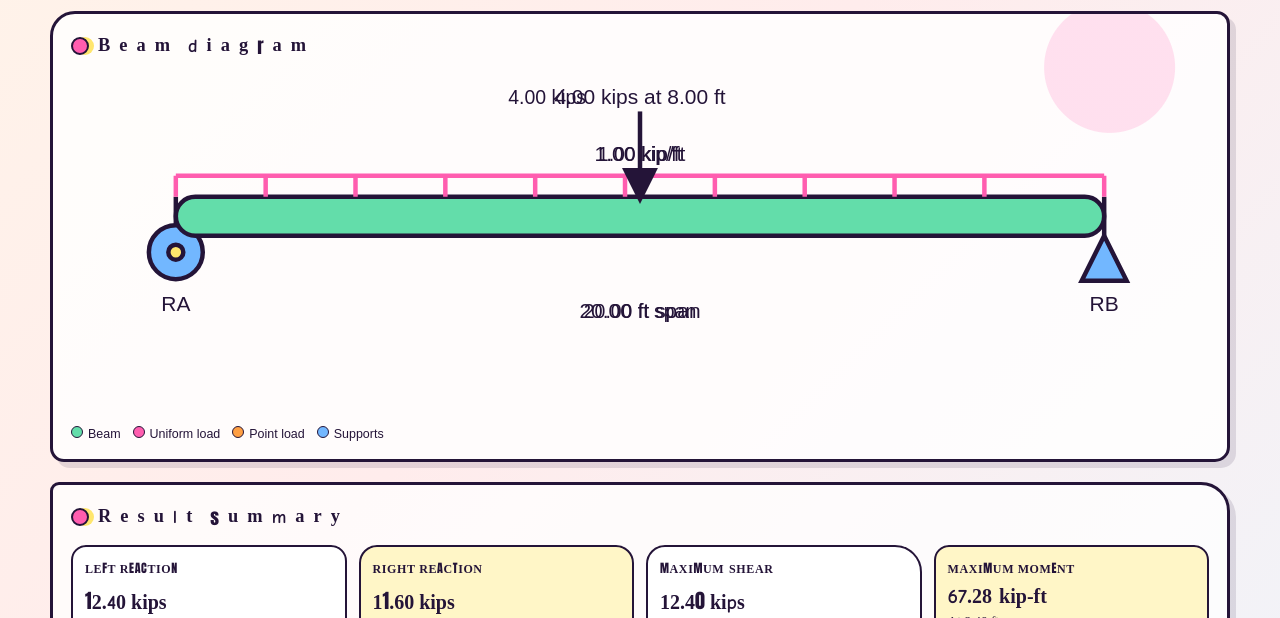
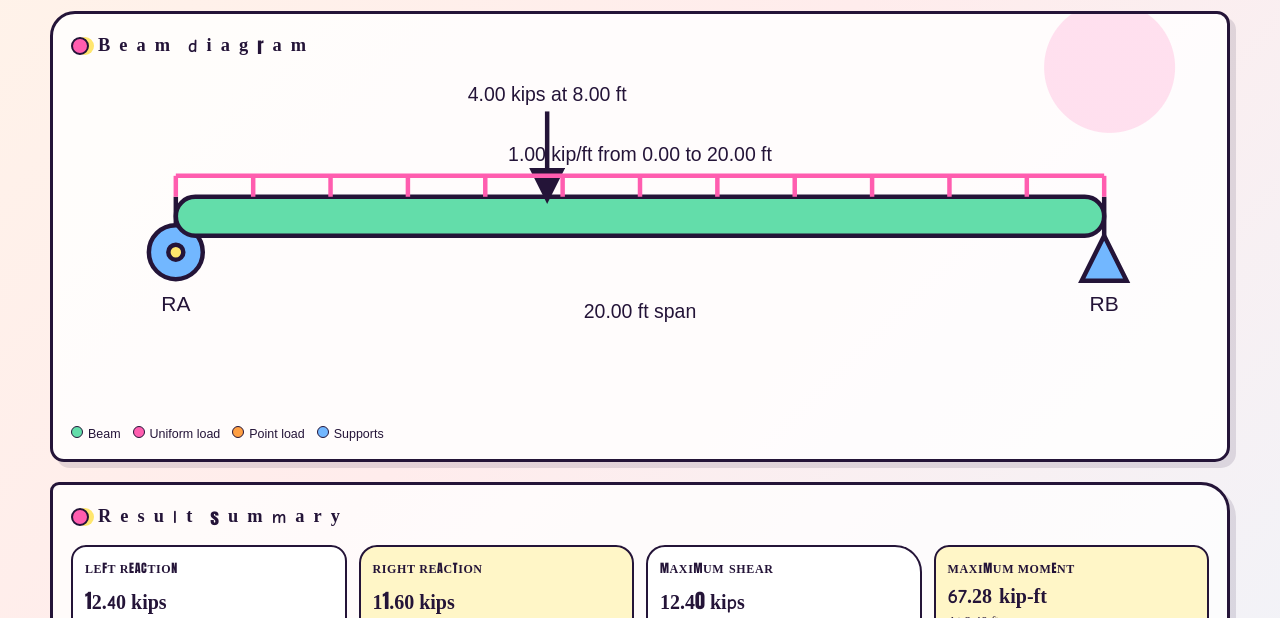
Before and after one commit to charlesavila/Beam-Loads, a plain HTML site: page index.html in a window 1280 px wide. Shown: the part 748-1366 px from the top of the page. Drawn offline with Linux system fonts and the light colour scheme.

Commit message:
Bug Fixes

```diff
--- a/index.html
+++ b/index.html
@@ -19,6 +19,27 @@
 
     * { box-sizing: border-box; }
     [hidden] { display: none !important; }
+
+    .spark {
+      position: fixed;
+      z-index: 1000;
+      width: 9px;
+      height: 9px;
+      border: 2px solid var(--ink);
+      pointer-events: none;
+      animation: spark-fly 900ms ease-out forwards;
+    }
+
+    @keyframes spark-fly {
+      0% {
+        opacity: 1;
+        transform: translate(-50%, -50%) scale(1) rotate(0deg);
+      }
+      100% {
+        opacity: 0;
+        transform: translate(calc(-50% + var(--spark-x)), calc(-50% + var(--spark-y))) scale(0.15) rotate(540deg);
+      }
+    }
 
     body {
       margin: 0;
@@ -609,25 +630,15 @@
               <g fill="#63ddaa" stroke="#241438" stroke-width="3">
                 <rect x="70" y="82" width="620" height="26" rx="13"/>
               </g>
-              <g fill="none" stroke="#ff5daf" stroke-width="3">
-                <line x1="70" y1="68" x2="690" y2="68"/>
-                <path d="M70 68 l0 14 M130 68 l0 14 M190 68 l0 14 M250 68 l0 14 M310 68 l0 14 M370 68 l0 14 M430 68 l0 14 M490 68 l0 14 M550 68 l0 14 M610 68 l0 14 M690 68 l0 14"/>
-              </g>
               <g fill="#241438" font-family="Arial, sans-serif" font-size="14" text-anchor="middle">
-                <text x="380" y="58">1.00 kip/ft</text>
-                <text x="380" y="163">20.00 ft span</text>
                 <text x="70" y="158">RA</text>
                 <text x="690" y="158">RB</text>
-              </g>
-              <g fill="#ff9f43" stroke="#241438" stroke-width="3">
-                <path d="M380 25 L380 82" marker-end="url(#arrow)"/>
               </g>
               <defs>
                 <marker id="arrow" viewBox="0 0 10 10" refX="8" refY="5" markerWidth="8" markerHeight="8" orient="auto">
                   <path d="M0 0 L10 5 L0 10 Z" fill="#241438"/>
                 </marker>
               </defs>
-              <text x="380" y="20" text-anchor="middle" fill="#241438" font-family="Arial, sans-serif" font-size="14">4.00 kips at 8.00 ft</text>
             </svg>
           </div>
           <div class="legend">
@@ -1156,25 +1167,90 @@
       group.setAttribute("font-family", "Arial, sans-serif");
       group.setAttribute("font-size", "13");
       group.setAttribute("text-anchor", "middle");
-      const texts = [];
-      texts.push([380, 163, `${span.toFixed(2)} ft span`]);
+
+      const spanLabel = document.createElementNS("http://www.w3.org/2000/svg", "text");
+      spanLabel.setAttribute("x", "380");
+      spanLabel.setAttribute("y", "163");
+      spanLabel.textContent = `${span.toFixed(2)} ft span`;
+      group.appendChild(spanLabel);
+
       pointLoads.forEach((load) => {
+        if (load.magnitude === 0) return;
         const x = 70 + (load.position / span) * 620;
-        texts.push([x, 20, `${load.magnitude.toFixed(2)} kips`]);
+        const arrow = document.createElementNS("http://www.w3.org/2000/svg", "path");
+        arrow.setAttribute("d", `M${x} 25 L${x} 82`);
+        arrow.setAttribute("fill", "#ff9f43");
+        arrow.setAttribute("stroke", "#241438");
+        arrow.setAttribute("stroke-width", "3");
+        arrow.setAttribute("marker-end", "url(#arrow)");
+        group.appendChild(arrow);
+
+        const label = document.createElementNS("http://www.w3.org/2000/svg", "text");
+        label.setAttribute("x", x);
+        label.setAttribute("y", "18");
+        label.textContent = `${load.magnitude.toFixed(2)} kips at ${load.position.toFixed(2)} ft`;
+        group.appendChild(label);
       });
+
       uniformLoads.forEach((load) => {
-        const x = 70 + (((load.start + load.end) / 2) / span) * 620;
-        texts.push([x, 58, `${load.magnitude.toFixed(2)} kip/ft`]);
-      });
-      texts.forEach(([x, y, text]) => {
-        const node = document.createElementNS("http://www.w3.org/2000/svg", "text");
-        node.setAttribute("x", x);
-        node.setAttribute("y", y);
-        node.textContent = text;
-        group.appendChild(node);
+        if (load.magnitude === 0 || load.end <= load.start) return;
+        const startX = 70 + (load.start / span) * 620;
+        const endX = 70 + (load.end / span) * 620;
+
+        const line = document.createElementNS("http://www.w3.org/2000/svg", "line");
+        line.setAttribute("x1", startX);
+        line.setAttribute("y1", "68");
+        line.setAttribute("x2", endX);
+        line.setAttribute("y2", "68");
+        line.setAttribute("fill", "none");
+        line.setAttribute("stroke", "#ff5daf");
+        line.setAttribute("stroke-width", "3");
+        group.appendChild(line);
+
+        const tickCount = Math.max(2, Math.round((endX - startX) / 50));
+        for (let i = 0; i <= tickCount; i++) {
+          const x = startX + (endX - startX) * i / tickCount;
+          const tick = document.createElementNS("http://www.w3.org/2000/svg", "line");
+          tick.setAttribute("x1", x);
+          tick.setAttribute("y1", "68");
+          tick.setAttribute("x2", x);
+          tick.setAttribute("y2", "82");
+          tick.setAttribute("stroke", "#ff5daf");
+          tick.setAttribute("stroke-width", "3");
+          group.appendChild(tick);
+        }
+
+        const label = document.createElementNS("http://www.w3.org/2000/svg", "text");
+        label.setAttribute("x", (startX + endX) / 2);
+        label.setAttribute("y", "58");
+        label.textContent = `${load.magnitude.toFixed(2)} kip/ft from ${load.start.toFixed(2)} to ${load.end.toFixed(2)} ft`;
+        group.appendChild(label);
       });
       svg.appendChild(group);
       svg.setAttribute("aria-label", `${isCantilever ? "Cantilever" : "Simply supported"} beam with ${pointLoads.length} point loads and ${uniformLoads.length} uniform loads`);
+    }
+
+    function launchSparks() {
+      const colors = ["#ff5daf", "#ffe66d", "#63ddaa", "#72b7ff", "#9a74ff", "#ff9f43"];
+      const shapes = ["50%", "12%", "50% 12%", "0"];
+      const button = document.getElementById("calculate-button");
+      const rect = button.getBoundingClientRect();
+      const originX = rect.left + rect.width / 2;
+      const originY = rect.top + rect.height / 2;
+
+      for (let i = 0; i < 90; i++) {
+        const spark = document.createElement("span");
+        spark.className = "spark";
+        spark.style.left = `${originX + (Math.random() - 0.5) * rect.width}px`;
+        spark.style.top = `${originY + (Math.random() - 0.5) * rect.height}px`;
+        spark.style.background = colors[Math.floor(Math.random() * colors.length)];
+        spark.style.borderRadius = shapes[Math.floor(Math.random() * shapes.length)];
+        spark.style.setProperty("--spark-x", `${(Math.random() - 0.5) * 520}px`);
+        spark.style.setProperty("--spark-y", `${(Math.random() - 0.65) * 520}px`);
+        spark.style.animationDelay = `${Math.random() * 180}ms`;
+        document.body.appendChild(spark);
+        spark.addEventListener("animationend", () => spark.remove());
+      }
     }
 
     function renumberLoads() {
@@ -1236,7 +1312,10 @@
 
     document.getElementById("add-point-load").addEventListener("click", addPointLoad);
     document.getElementById("add-uniform-load").addEventListener("click", addUniformLoad);
-    document.getElementById("calculate-button").addEventListener("click", updateOutputVisibility);
+    document.getElementById("calculate-button").addEventListener("click", () => {
+      updateOutputVisibility();
+      launchSparks();
+    });
     document.getElementById("reset-button").addEventListener("click", () => {
       document.getElementById("support").value = "Simply supported";
       document.getElementById("span").value = "20.00";
```
Also changed, not shown: 1 other file.
